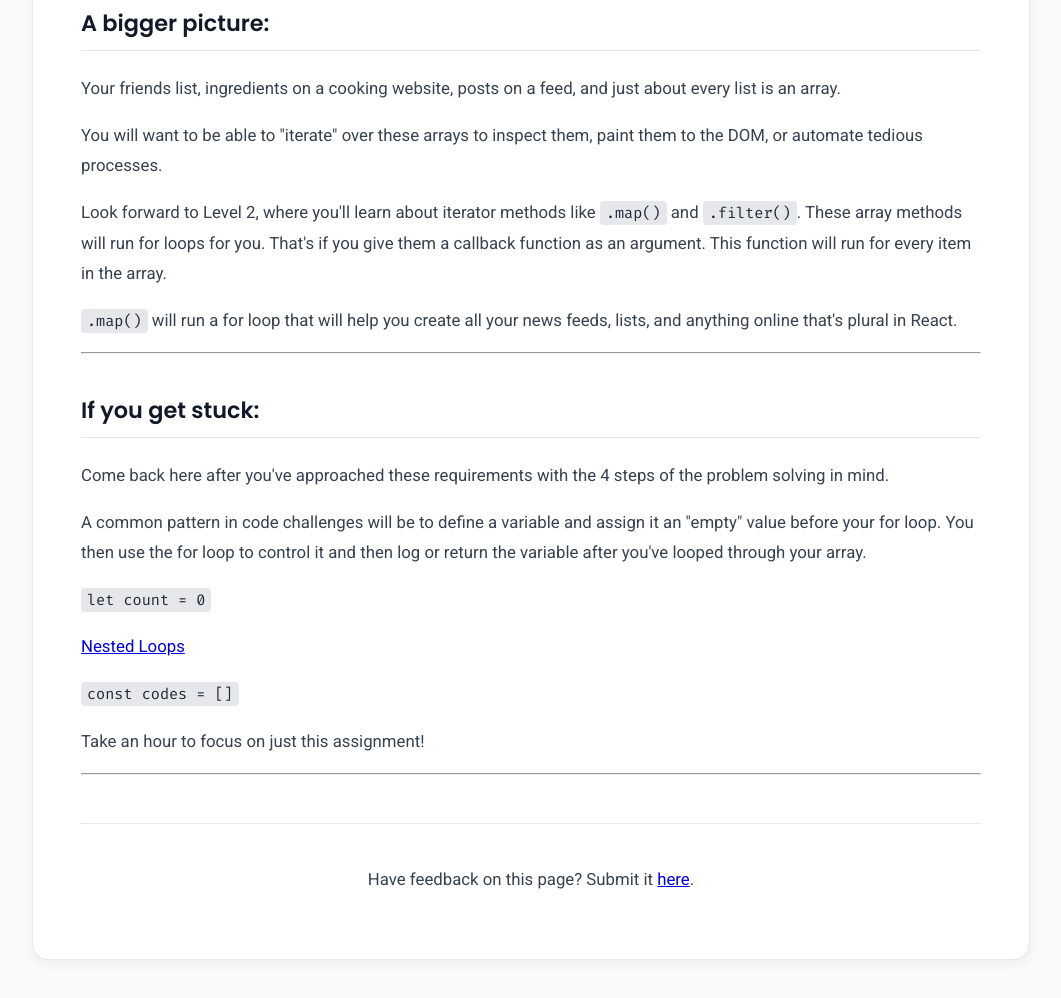
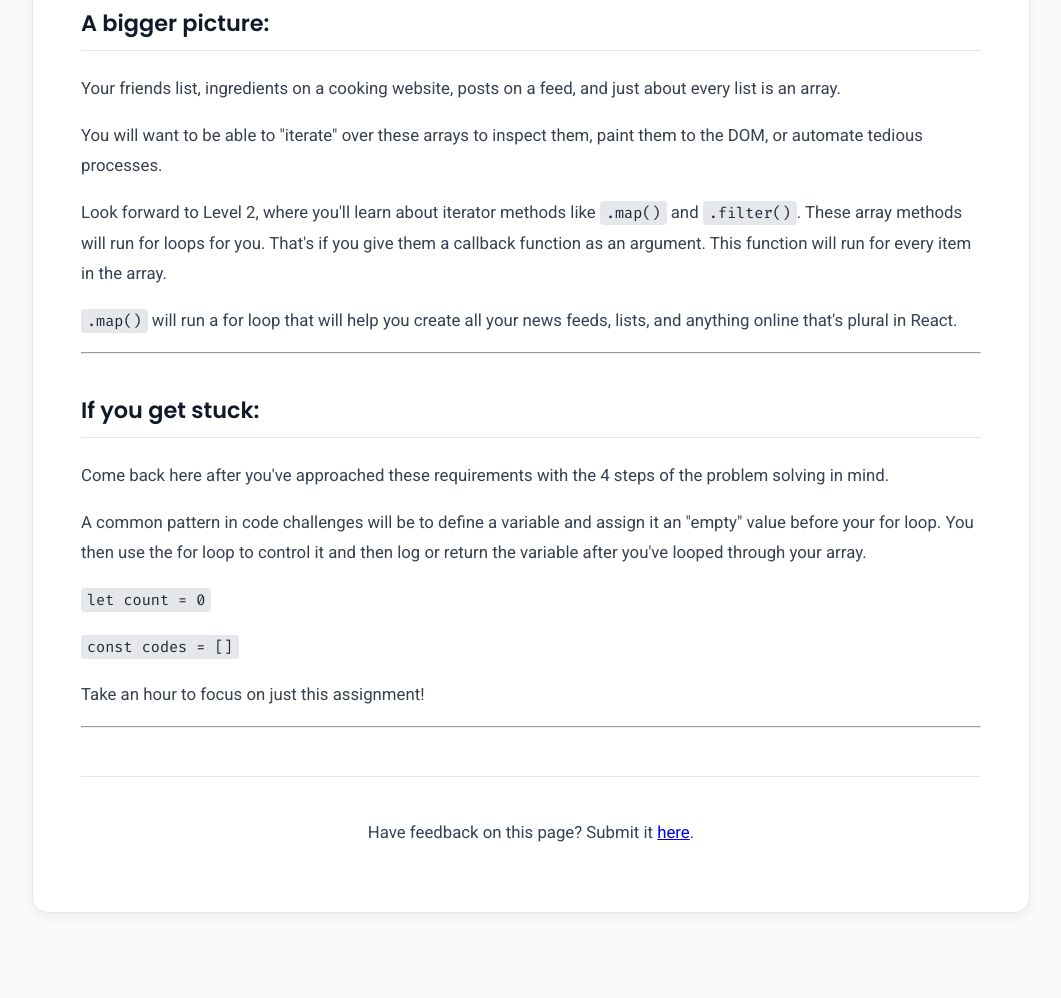
Before and after one commit to marcopete5/level-1, a plain HTML site: page docs/lessons/arrays-loops/practice.html in a window 1280 px wide. Shown: the part 3502-4500 px from the top of the page, without its empty margins (109-1170 px from the left). After the commit the page ends 4475 px from the top, so only its background shows below. Drawn offline with nearby package versions, Linux system fonts and the light colour scheme.

Commit message:
removed link

```diff
--- a/docs/lessons/arrays-loops/practice.html
+++ b/docs/lessons/arrays-loops/practice.html
@@ -200,14 +200,7 @@ For [9, 3, 4, 2]: The light is off
                     array.
                 </p>
                 <p><code>let count = 0</code></p>
-                <p>
-                    <a
-                        href="https://www.notion.so/Nested-Loops-6054aee96ef3421fb8654e9b823e2311?pvs=21"
-                        target="_blank"
-                        rel="noopener"
-                        >Nested Loops</a
-                    >
-                </p>
+
                 <p><code>const codes = []</code></p>
                 <p>Take an hour to focus on just this assignment!</p>
             </div>
```
